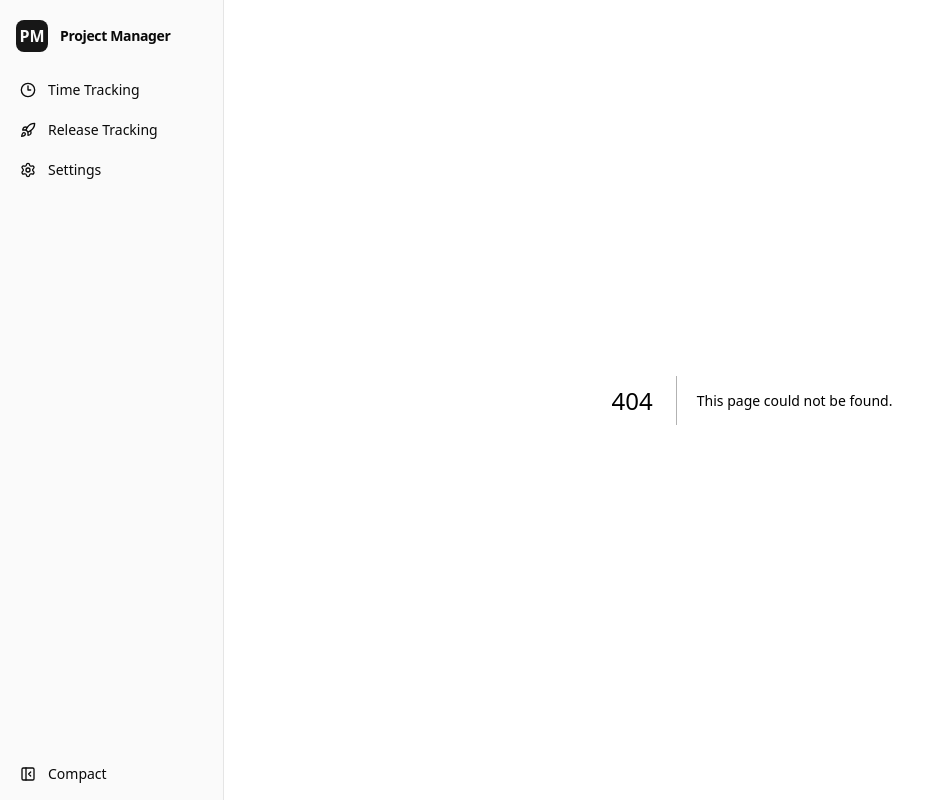
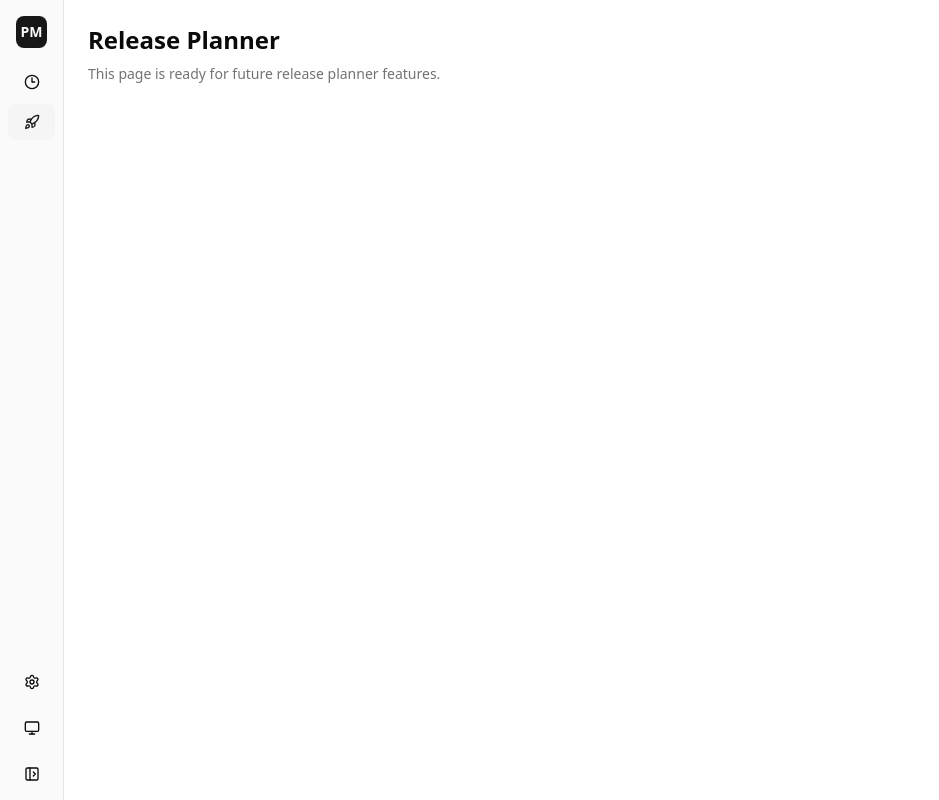
Before and after one commit to alex-de-haas/haas.projectmanager, a Next.js app: page /release-planner in a window 1280 px wide. Before the commit this address had no page. Shown: the whole page, without its empty margins (0-939 px from the left). Built offline with nearby package versions, Linux system fonts and the light colour scheme.

Commit message:
feat: restructure release tracking by removing old page and adding new release planner page

```diff
--- a/src/app/page.tsx
+++ b/src/app/page.tsx
@@ -64,7 +64,6 @@ import { ImportModal, ExportToDevOpsModal } from "@/features/azure-devops";
 import { DayOffsModal } from "@/features/day-offs";
 import { BlockersModal } from "@/features/blockers";
 import { ChecklistModal } from "@/features/checklist";
-import { ThemeToggle } from "@/components/ui/theme-toggle";
 import { Bug, ListTodo, GripVertical, ListChecks, Clock3, Upload } from "lucide-react";
 import { ShieldAlert, Trash2, MoreVertical, TreePalm, Pencil, Filter } from "lucide-react";
 import {
@@ -930,7 +929,6 @@ export default function Home() {
             >
               Export to Excel
             </Button>
-            <ThemeToggle />
             {estimatedMonthHours !== null && (
               <div className="text-sm text-muted-foreground flex items-center gap-1">
                 <span>Est. month hours:</span>
--- a/src/app/release-tracking/page.tsx
+++ b/src/app/release-planner/page.tsx
@@ -2,9 +2,9 @@ export default function ReleaseTrackingPage() {
   return (
     <div className="h-full overflow-auto p-6">
       <div className="space-y-2">
-        <h1 className="text-2xl font-semibold">Release Tracking</h1>
+        <h1 className="text-2xl font-semibold">Release Planner</h1>
         <p className="text-sm text-muted-foreground">
-          This page is ready for future release tracking features.
+          This page is ready for future release planner features.
         </p>
       </div>
     </div>
--- a/src/components/Sidebar.tsx
+++ b/src/components/Sidebar.tsx
@@ -6,6 +6,7 @@ import { usePathname } from "next/navigation";
 import { Clock3, PanelLeftClose, PanelLeftOpen, Rocket, Settings } from "lucide-react";
 
 import { Button } from "@/components/ui/button";
+import { ThemeToggle } from "@/components/ui/theme-toggle";
 import { cn } from "@/lib/utils";
 
 const SIDEBAR_STORAGE_KEY = "projectManager.sidebarMode";
@@ -25,20 +26,15 @@ const NAV_ITEMS: NavItem[] = [
     icon: Clock3,
   },
   {
-    label: "Release Tracking",
-    href: "/release-tracking",
+    label: "Release Planner",
+    href: "/release-planner",
     icon: Rocket,
-  },
-  {
-    label: "Settings",
-    href: "/settings",
-    icon: Settings,
   },
 ];
 
 export default function Sidebar() {
   const pathname = usePathname();
-  const [mode, setMode] = useState<SidebarMode>("normal");
+  const [mode, setMode] = useState<SidebarMode>("compact");
 
   useEffect(() => {
     const stored = window.localStorage.getItem(SIDEBAR_STORAGE_KEY);
@@ -115,7 +111,23 @@ export default function Sidebar() {
         })}
       </nav>
 
-      <div className="p-2">
+      <div className="p-2 space-y-2">
+        <Button
+          asChild
+          variant="ghost"
+          className={cn(
+            "w-full justify-start gap-3 px-3",
+            "text-sidebar-foreground hover:bg-sidebar-accent hover:text-sidebar-accent-foreground",
+            pathname === "/settings" && "bg-sidebar-accent text-sidebar-accent-foreground",
+            isCompact && "justify-center px-0"
+          )}
+        >
+          <Link href="/settings" title={isCompact ? "Settings" : undefined}>
+            <Settings className="h-4 w-4" />
+            <span className={cn("text-sm", isCompact && "sr-only")}>Settings</span>
+          </Link>
+        </Button>
+        <ThemeToggle isCompact={isCompact} align="start" />
         <Button
           variant="ghost"
           onClick={toggleMode}
--- a/src/components/ui/theme-toggle.tsx
+++ b/src/components/ui/theme-toggle.tsx
@@ -1,7 +1,7 @@
 "use client"
 
 import * as React from "react"
-import { Moon, Sun, Monitor } from "lucide-react"
+import { Monitor, Moon, Sun } from "lucide-react"
 import { useTheme } from "next-themes"
 import { Button } from "@/components/ui/button"
 import {
@@ -10,20 +10,47 @@ import {
   DropdownMenuItem,
   DropdownMenuTrigger,
 } from "@/components/ui/dropdown-menu"
+import { cn } from "@/lib/utils"
 
-export function ThemeToggle() {
-  const { setTheme, theme } = useTheme()
+interface ThemeToggleProps {
+  isCompact?: boolean
+  align?: "start" | "end"
+  className?: string
+}
+
+export function ThemeToggle({
+  isCompact = false,
+  align = "start",
+  className,
+}: ThemeToggleProps) {
+  const { setTheme, theme, resolvedTheme } = useTheme()
+  const currentTheme = theme === "system" ? "system" : resolvedTheme
+  const themeLabel =
+    theme === "system" ? "System" : resolvedTheme === "dark" ? "Dark" : "Light"
+  const ThemeIcon =
+    currentTheme === "dark" ? Moon : currentTheme === "light" ? Sun : Monitor
 
   return (
     <DropdownMenu>
       <DropdownMenuTrigger asChild>
-        <Button variant="outline" size="sm" className="h-10">
-          <Sun className="h-[1.2rem] w-[1.2rem] rotate-0 scale-100 transition-all dark:-rotate-90 dark:scale-0" />
-          <Moon className="absolute h-[1.2rem] w-[1.2rem] rotate-90 scale-0 transition-all dark:rotate-0 dark:scale-100" />
-          <span className="sr-only">Toggle theme</span>
+        <Button
+          variant="ghost"
+          size="sm"
+          className={cn(
+            "h-10 w-full justify-start gap-3 px-3",
+            "text-sidebar-foreground hover:bg-sidebar-accent hover:text-sidebar-accent-foreground",
+            isCompact && "justify-center px-0",
+            className
+          )}
+        >
+          <ThemeIcon className="h-4 w-4" />
+          <span className={cn("flex flex-col items-start leading-tight", isCompact && "sr-only")}>
+            <span className="text-sm">Theme</span>
+            <span className="text-xs text-sidebar-foreground/70">{themeLabel}</span>
+          </span>
         </Button>
       </DropdownMenuTrigger>
-      <DropdownMenuContent align="end">
+      <DropdownMenuContent align={align} side="right" sideOffset={8}>
         <DropdownMenuItem onClick={() => setTheme("light")}>
           <Sun className="mr-2 h-4 w-4" />
           <span>Light</span>
```
